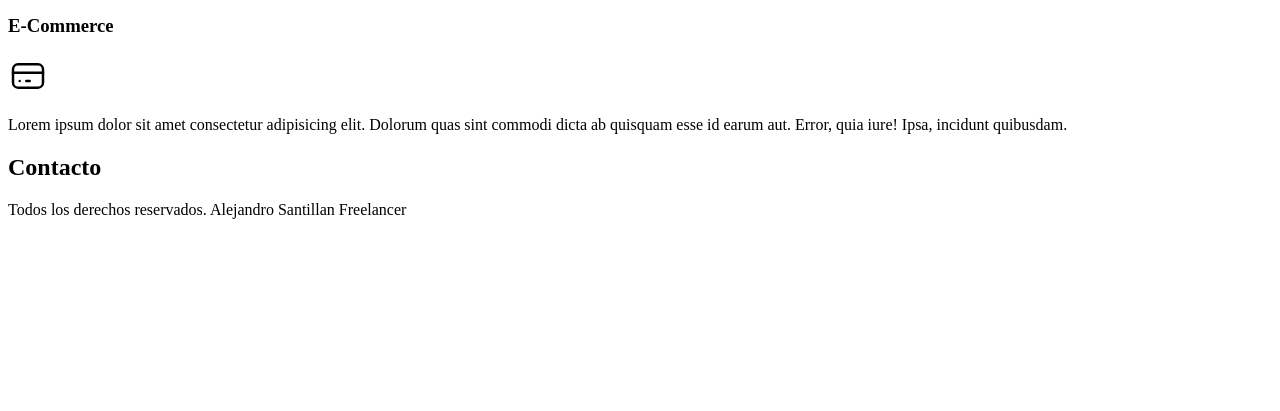
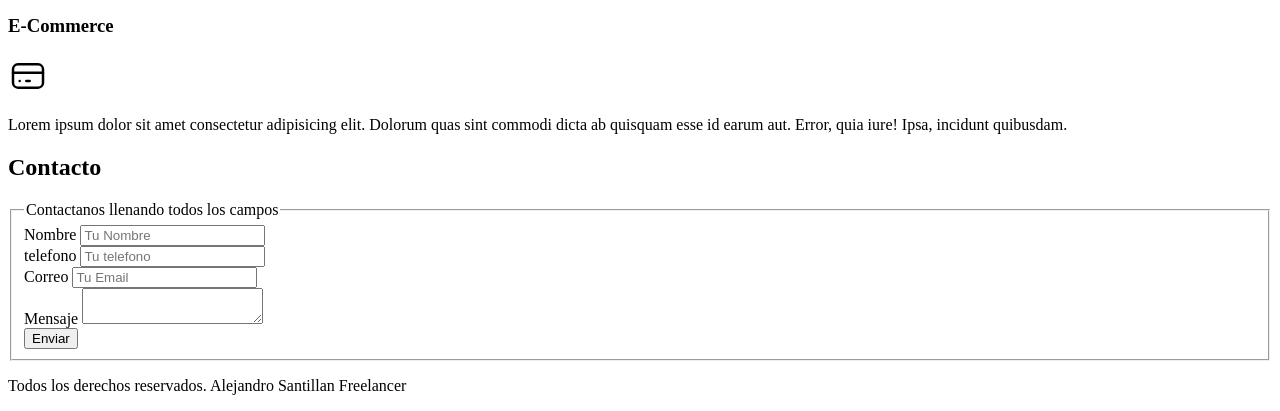
Before and after one commit to AlejandroSDValle/SitioFreelancer, a plain HTML site: page index.html in a window 1280 px wide. Shown: the part 651-1062 px from the top of the page. Before the commit the page ends 886 px from the top, so only its background shows below. Drawn offline with Linux system fonts and the light colour scheme.

Commit message:
se agrego el formulario

```diff
--- a/index.html
+++ b/index.html
@@ -84,6 +84,36 @@
 
     <section>
         <h2>Contacto</h2>
+
+        <form action="">
+            <fieldset>
+                <legend>Contactanos llenando todos los campos</legend>
+
+                <div>
+                    <label for="nombre">Nombre</label>
+                    <input type="text" name="" id="" placeholder="Tu Nombre">
+                </div>
+
+                <div>
+                    <label for="tel">telefono</label>
+                    <input type="tel" name="" id="" placeholder="Tu telefono">
+                </div>
+
+                <div>
+                    <label for="email">Correo</label>
+                    <input type="email" name="" id="" placeholder="Tu Email">
+                </div>
+
+                <div>
+                    <label for="mensaje">Mensaje</label>
+                    <textarea></textarea>
+                </div>
+
+                <div>
+                    <input type="submit" value="Enviar">
+                </div>
+            </fieldset>
+        </form>
     </section>
 
     <footer>
```
